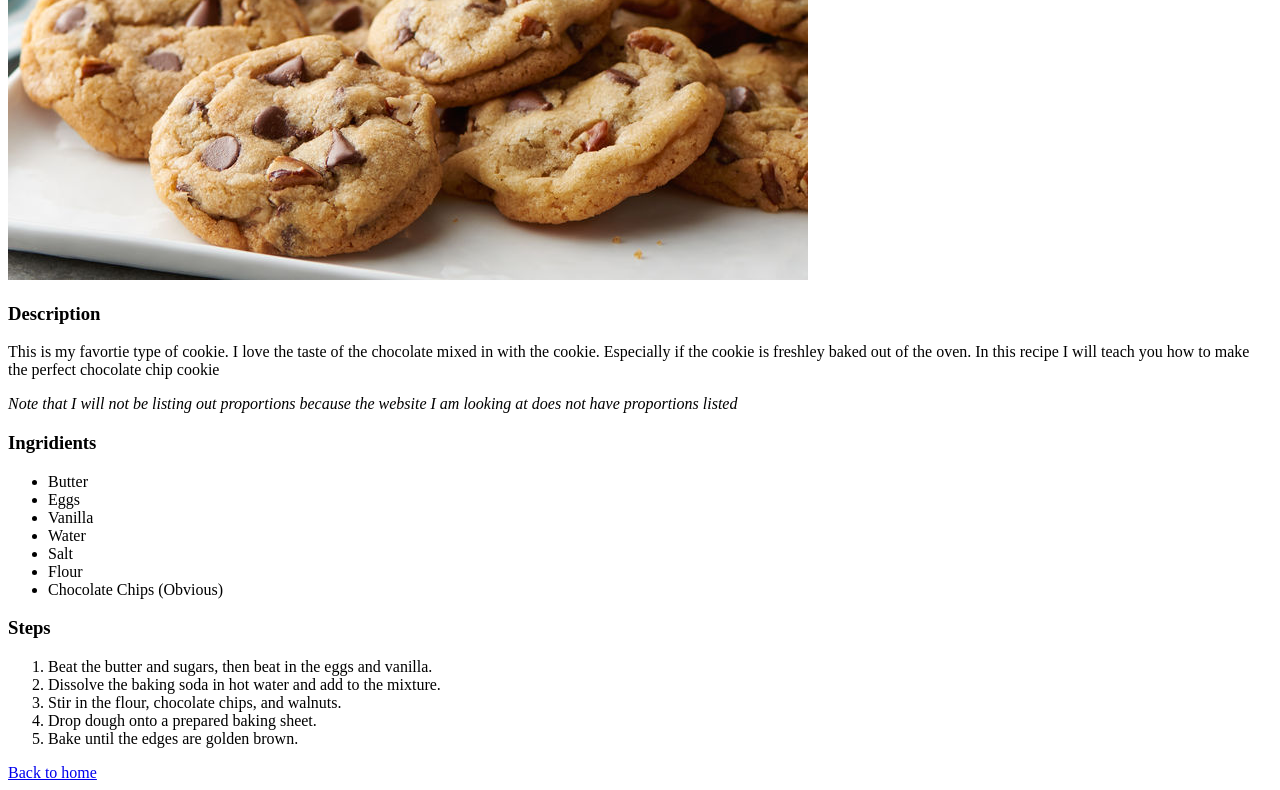
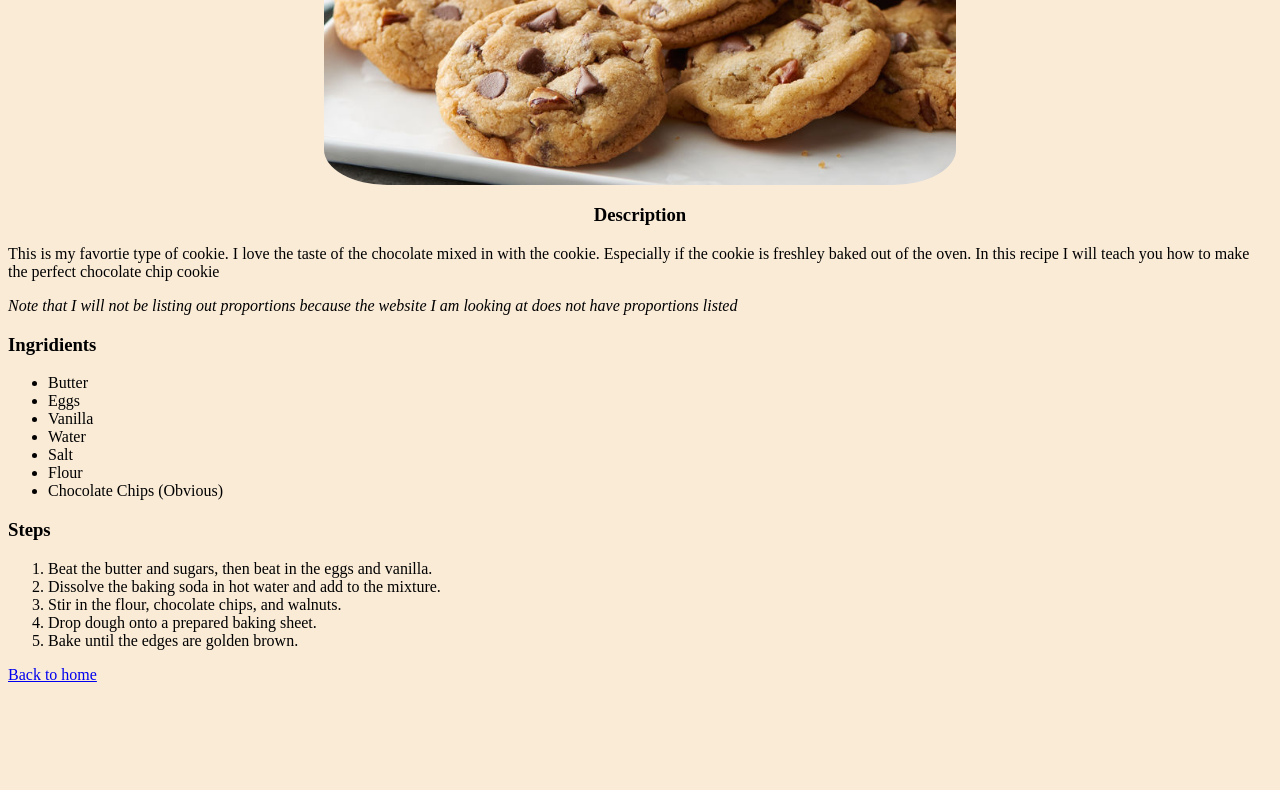
Before and after one commit to IsaiahBicar/odin-recipes2, a plain HTML site: page recipes/Cookie.html in a window 1280 px wide. Shown: the part 250-1040 px from the top of the page. After the commit the page ends 942 px from the top, so only its background shows below. Drawn offline with Linux system fonts and the light colour scheme.

Commit message:
stylled Cookie

```diff
--- a/recipes/Cookie.html
+++ b/recipes/Cookie.html
@@ -4,12 +4,13 @@
     <meta charset="UTF-8">
     <meta http-equiv="X-UA-Compatible" content="IE=edge">
     <meta name="viewport" content="width=device-width, initial-scale=1.0">
-    <title>Document</title>
+    <title>Cookie</title>
+    <link rel="stylesheet" href="styleCookie.css">
 </head>
 <body>
-    <h1>Chocolate Chip Cookie Recipe</h1>
-    <img src="../images/Chocolate_Chip.jpg" alt="Chocolate Chip Cookie">
-    <h3>Description</h3>
+    <h1 class="Titles">Chocolate Chip Cookie Recipe</h1>
+    <img src="../images/Chocolate_Chip.jpg" alt="Chocolate Chip Cookie" class="rounded-image">
+    <h3 class="Titles">Description</h3>
     <p>
         This is my favortie type of cookie. I love the taste of the chocolate mixed in with the cookie.
         Especially if the cookie is freshley baked out of the oven. In this recipe I will teach you how
@@ -18,8 +19,8 @@
     <p><em>Note that I will not be listing out proportions because the website I am
         looking at does not have proportions listed
     </em></p>
-    <h3>Ingridients</h3>
-    <ul>
+    <h3 class="Titles Ingridients">Ingridients</h3>
+    <ul class="List">
         <li>Butter</li>
         <li>Eggs</li>
         <li>Vanilla</li>
@@ -28,8 +29,8 @@
         <li>Flour</li>
         <li>Chocolate Chips (Obvious)</li>
     </ul>
-    <h3>Steps</h3>
-    <ol>
+    <h3 class="Titles Steps">Steps</h3>
+    <ol class ="List" id = Order>
         <li>Beat the butter and sugars, then beat in the eggs and vanilla.</li>
         <li>Dissolve the baking soda in hot water and add to the mixture.</li>
         <li>Stir in the flour, chocolate chips, and walnuts.</li>
```
Also changed, not shown: index.html (+1 -0 lines).
